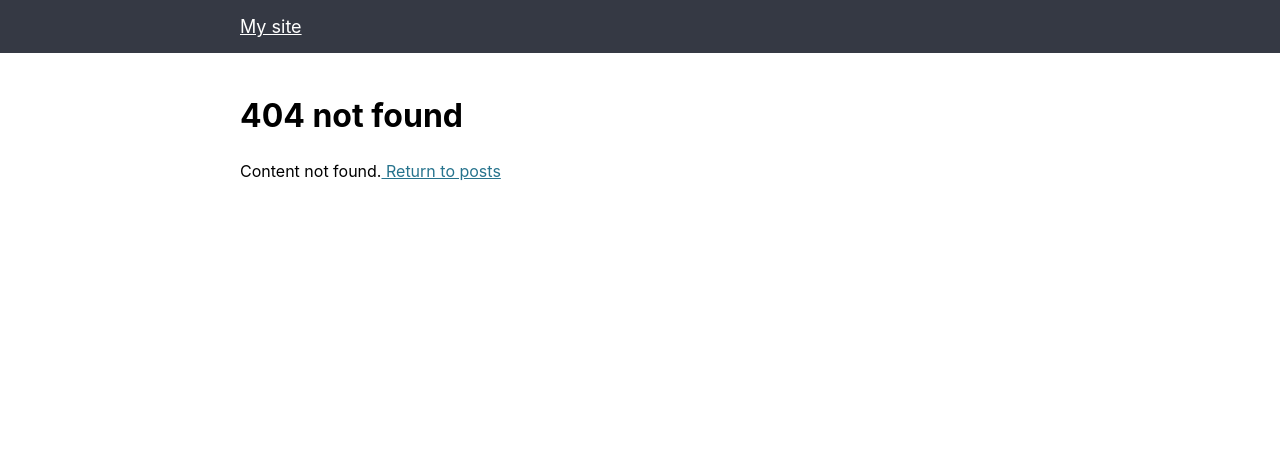
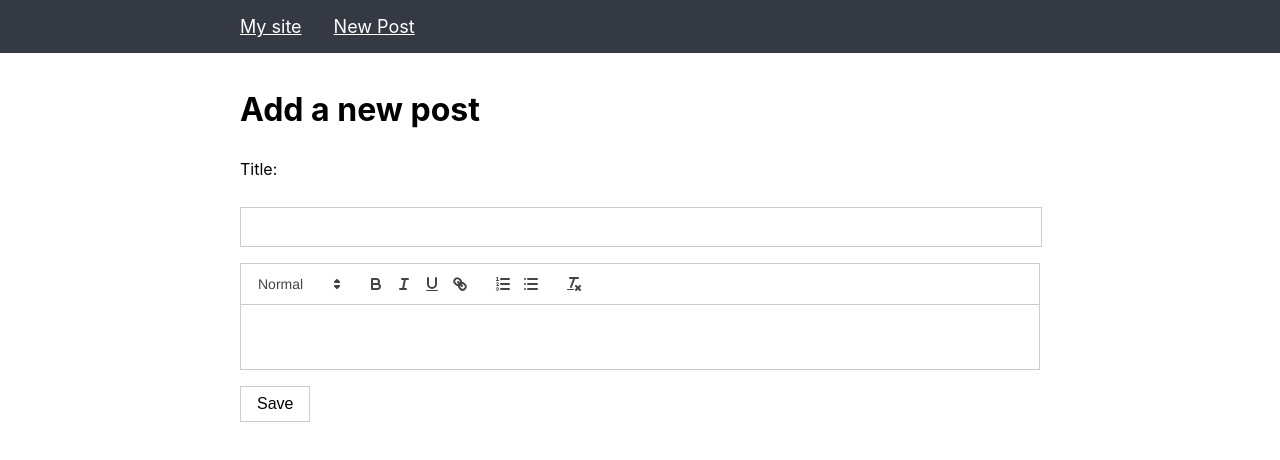
Before and after one commit to kelchenn/React-Blog, a React (Create React App) app in the folder react-app/: page /new in a window 1280 px wide. Before the commit this address had no page. Shown: the top 460 px of the page. Built offline with nearby package versions, Linux system fonts and the light colour scheme.

Commit message:
create PostForm.js with Quill to create new posts

```diff
--- a/react-app/package.json
+++ b/react-app/package.json
@@ -8,6 +8,7 @@
     "@testing-library/user-event": "^13.5.0",
     "react": "^18.2.0",
     "react-dom": "^18.2.0",
+    "react-quill": "^2.0.0",
     "react-router-dom": "^6.15.0",
     "react-scripts": "5.0.1",
     "web-vitals": "^2.1.4"
--- a/react-app/src/App.js
+++ b/react-app/src/App.js
@@ -5,6 +5,7 @@ import "./App.css";
 import Header from "./components/Header";
 import Posts from "./components/Posts";
 import PostWrapper from "./components/PostWrapper";
+import PostForm from "./components/PostForm";
 import NotFound from "./components/NotFound";
 
 const App = (props) => {
@@ -36,11 +37,14 @@ const App = (props) => {
         <Routes>
           {/* check if we are on the main route of the site (locally http://localhost:3000/),
           if we are, call <Posts/> component */}
-          <Route exact = { true } path = "/" element = {<Posts posts = { posts }/>} />;
+          <Route exact = { true } path = "/" element = {<Posts posts = { posts }/>} />
           <Route
             path = "/post/:id"
             element = {<PostWrapper posts = { posts }/>}
-          />;
+          />
+          <Route
+            exact = {true} path = "/new" element = {<PostForm/>}>
+          </Route>
           <Route path = "*" element = {<NotFound/>}/>
         </Routes>
       </div>
--- a/react-app/src/components/Header.js
+++ b/react-app/src/components/Header.js
@@ -7,6 +7,9 @@ const Header = (props) => (
             <li key = "home">
                 <Link to = "/">My site</Link>
             </li>
+            <li>
+                <Link to = "/new">New Post</Link>
+            </li>
         </ul>
     </header>
 );
--- a/react-app/src/components/Post.js
+++ b/react-app/src/components/Post.js
@@ -1,9 +1,9 @@
 import React from "react";
 
-const Post = ( {post} ) => (
+const Post = ({ post }) => (
   <article className="post container">
-    <h1>{post.title}</h1>
-    <div>{post.content}</div>
+    <h1>{ post.title }</h1>
+    <div>{ post.content }</div>
   </article>
 );
 
--- /dev/null
+++ b/react-app/src/components/PostForm.js
@@ -0,0 +1,35 @@
+import React, { useState } from "react";
+import { Redirect } from "react-router-dom";
+import Quill from "react-quill";
+
+import 'react-quill/dist/quill.snow.css';
+
+const PostForm = (props) => {
+    const [title, setTitle] = useState("");
+    const [content, setContent] = useState("");
+
+    return (
+        <form className = "container">
+            <h1>Add a new post</h1>
+            <p>
+                <label htmlFor = "form-title">Title:</label>
+                <br />
+                <input
+                    id = "form-title"
+                    value = { title }
+                    onChange = {event => setTitle(event.target.value)}
+                />
+            </p>
+            <Quill
+                onChange={(content, delta, source, editor) => {
+                setContent(editor.getContents());
+                }}
+            />
+            <p>
+                <button type = "submit">Save</button>
+            </p>
+        </form>
+    );
+}
+
+export default PostForm;
--- a/react-app/src/components/PostWrapper.js
+++ b/react-app/src/components/PostWrapper.js
@@ -10,6 +10,7 @@ const PostWrapper = ({ posts }) => {
     const { id } = useParams();
 
     useEffect(() => {
+        // find the corresponding post using the url param
         const post = posts.find(item => item.slug === id);
 
         if (post) {
@@ -25,6 +26,4 @@ const PostWrapper = ({ posts }) => {
     );
 };
 
-
-
 export default PostWrapper;
```
Also changed, not shown: 1 other file (tests, documents, lock files or other folders).
